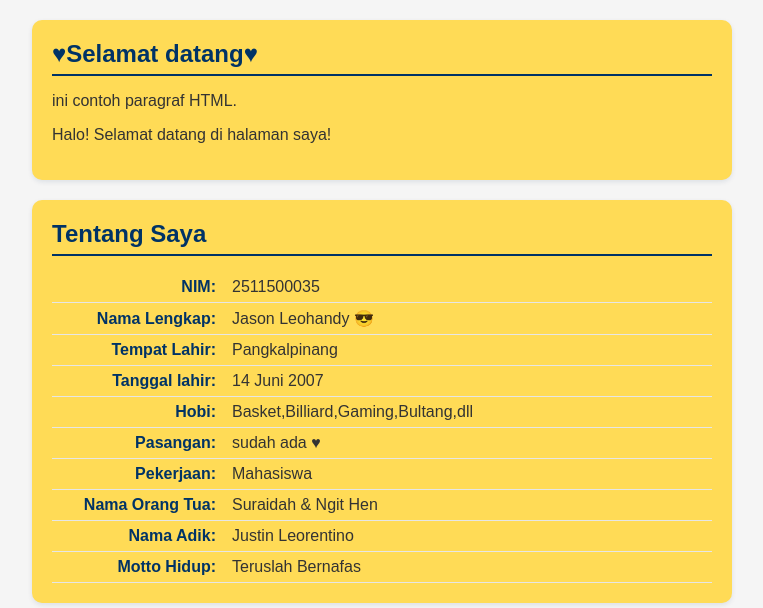
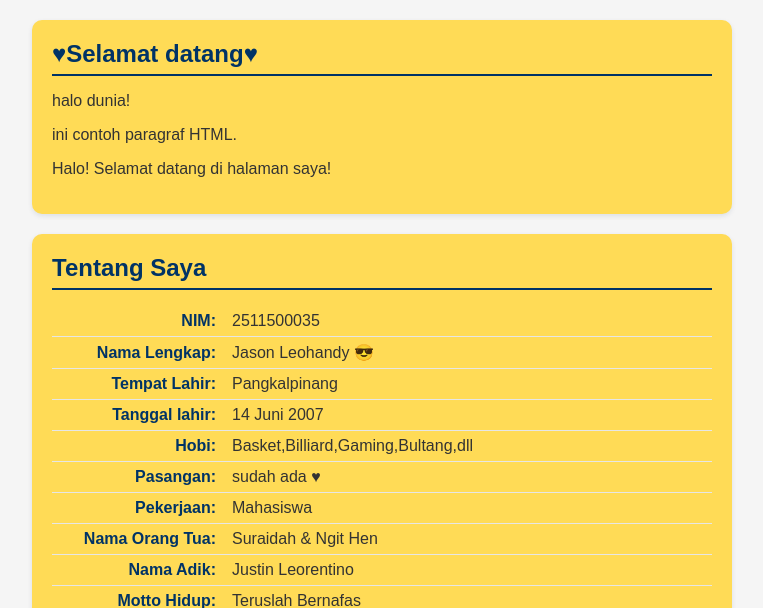
Before and after one commit to Jason-Leohandy/2511500035-PWD-TI1A-25261, a PHP site: page /pertemuan-06/index.php in a window 1280 px wide. Shown: the part 138-746 px from the top of the page, without its empty margins (258-1021 px from the left). Run offline with PHP 8.4, Linux system fonts and the light colour scheme.

Commit message:
index.php

```diff
--- a/pertemuan-06/index.php
+++ b/pertemuan-06/index.php
@@ -25,6 +25,9 @@
     <main>
         <section id="home">
             <h2>&hearts;Selamat datang&hearts;</h2>
+            <?php
+  echo "halo dunia!";
+?>
             <p>ini contoh paragraf HTML.</p>
         </section>
         <section id="about">
```
